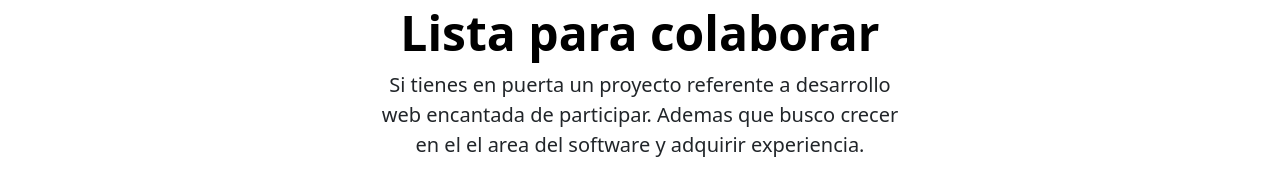
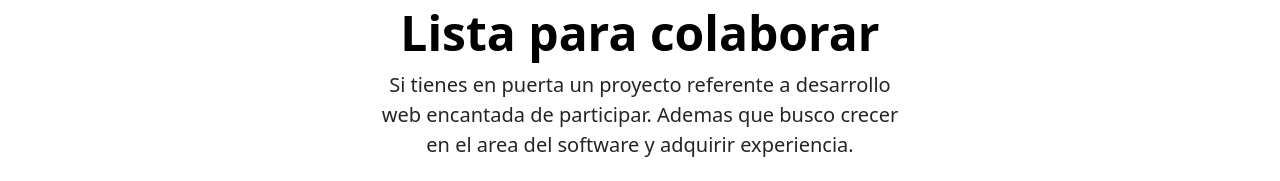
Before and after one commit to ElviraCordon/mi-portafolio-technolochicasPRO, a plain HTML site: page index.html in a window 1280 px wide. Shown: the part 2379-2560 px from the top of the page. Drawn offline with nearby package versions, Linux system fonts and the light colour scheme.

Commit message:
Update index.html

```diff
--- a/index.html
+++ b/index.html
@@ -142,7 +142,7 @@
             <h1 class="display-5 fw-bold text-body-emphasis">Lista para colaborar</h1>
             <div class="col-lg-6 mx-auto">
               <p class="lead mb-4">Si tienes en puerta un proyecto referente a desarrollo web encantada de participar.
-                Ademas que busco crecer en el el area del software y adquirir experiencia.
+                Ademas que busco crecer en el area del software y adquirir experiencia.
               </p>
               <div class="d-grid gap-2 d-sm-flex justify-content-sm-center">
                 <a class="fs-2 text-dark" target="_blank" href="mailto:montserrat.cordon33@gmail.com">
```
